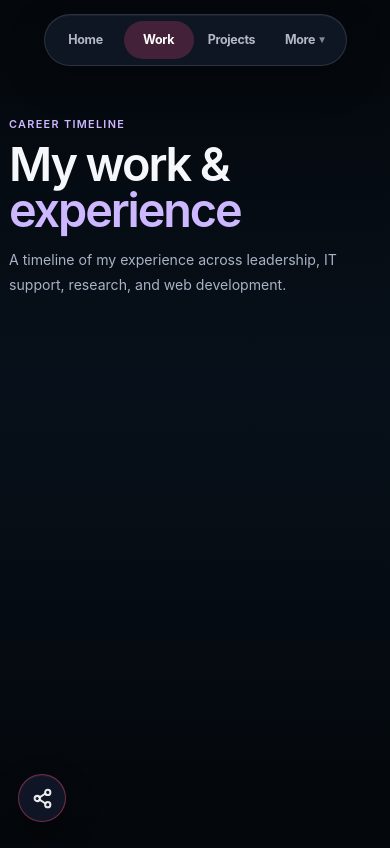
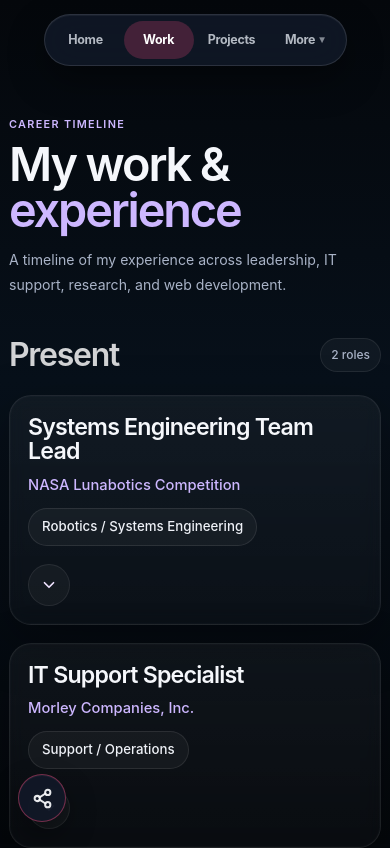
Before and after one commit to tausif02/tausif02.github.io, a React (Vite) app: page /work in a window 390 px wide. Shown: the top 848 px of the page. Built offline with nearby package versions, Linux system fonts and the light colour scheme.

Commit message:
Update work.css

```diff
--- a/src/styles/work.css
+++ b/src/styles/work.css
@@ -561,7 +561,26 @@
 
   .timeline-rail-column {
     position: static;
-    min-height: 0;
+    height: 0 !important;
+    min-height: 0 !important;
+    margin: 0 !important;
+    padding: 0 !important;
+    overflow: visible;
+  }
+
+  .timeline-rail-sticky {
+    height: 0 !important;
+    min-height: 0 !important;
+    display: block;
+  }
+
+  .work-layout {
+    display: block;
+  }
+
+  .timeline-content {
+    margin-top: 0 !important;
+    padding-top: 0 !important;
   }
 
   .timeline-rail-header,
@@ -851,7 +870,7 @@
   }
 
   .work-hero {
-    margin-bottom: 24px;
+    margin-bottom: 34px;
   }
 
   .work-label {
```
